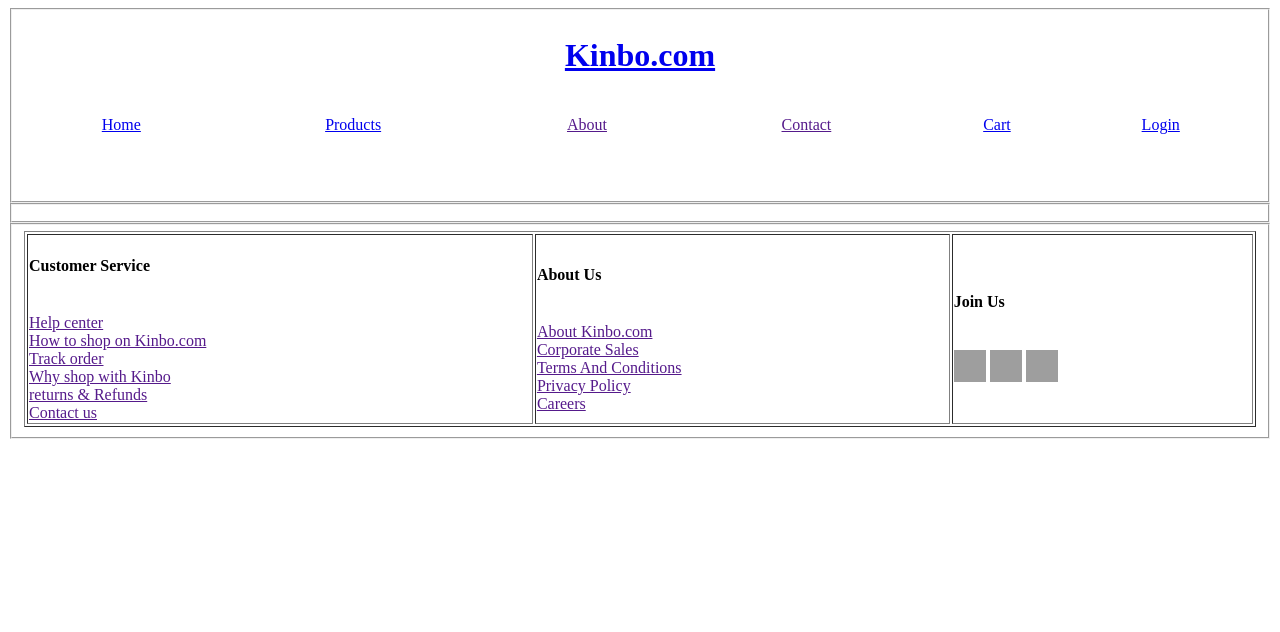
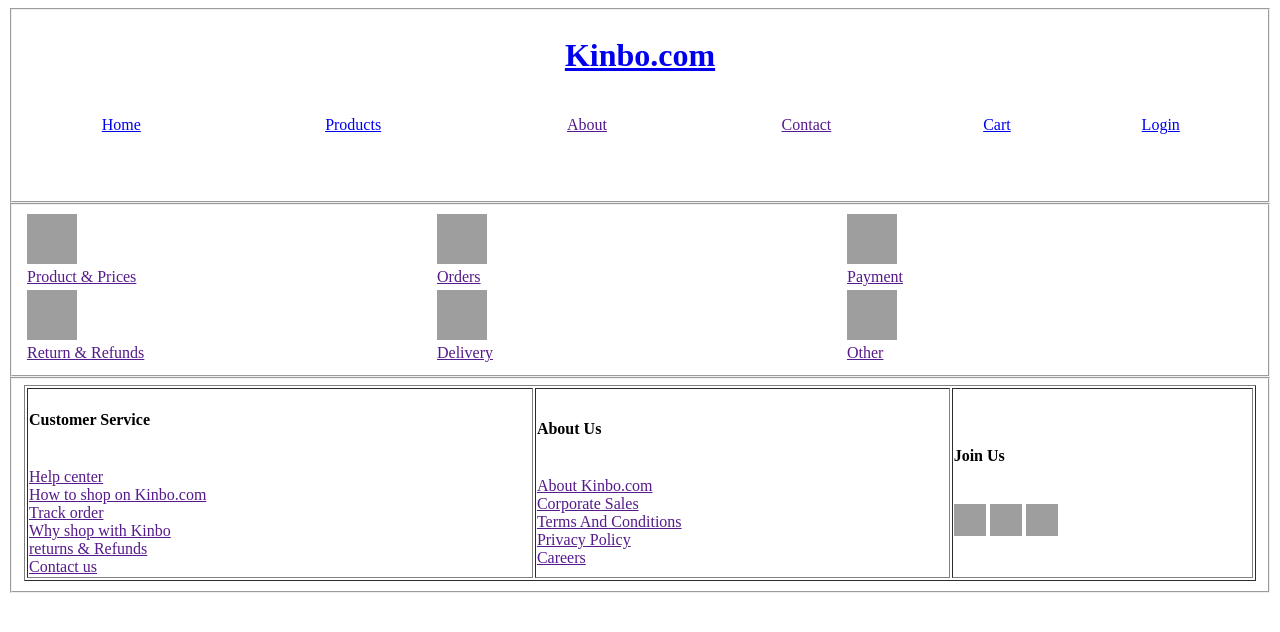
Before and after one commit to nirobshovon/kinbo.com, a PHP site: page /app/help.php in a window 1280 px wide. Shown: the top 632 px of the page. Run offline with PHP 8.4, Linux system fonts and the light colour scheme; grey boxes are pictures that could not be loaded.

Commit message:
help page bottom

```diff
--- a/app/help.php
+++ b/app/help.php
@@ -21,8 +21,56 @@
 				</table></br></br></br>
 				</fieldset>
 <fieldset>
+		<table  width="100%">
+			<tr>
+				<td width="33%">
+				<a><img width="50px" height="50px" src="C:\xampp\htdocs\kinbo.com\image\productprices.png"></img>
+				</a>
 
+				</br><a href="">Product & Prices</a>
+				</td>
 
+				<td width="33%">
+				<a><img width="50px" height="50px" src="C:\xampp\htdocs\kinbo.com\image\order.png"></img>
+				</a>
+
+				</br><a href="">Orders</a>
+				</td>
+
+				<td width="33%">
+				<a><img width="50px" height="50px" src="C:\xampp\htdocs\kinbo.com\image\payment.png"></img>
+				</a>
+
+				</br><a href="">Payment</a>
+				</td>
+
+			</tr>
+
+			<tr>
+				<td width="33%">
+				<a><img width="50px" height="50px" src="C:\xampp\htdocs\kinbo.com\image\Return.png"></img>
+				</a>
+
+				</br><a href="">Return & Refunds</a>
+				</td>
+
+				<td width="33%">
+				<a><img width="50px" height="50px" src="C:\xampp\htdocs\kinbo.com\image\Delivery.png"></img>
+				</a>
+
+				</br><a href="">Delivery</a>
+				</td>
+
+				<td width="33%">
+				<a><img width="50px" height="50px" src="C:\xampp\htdocs\kinbo.com\image\Other.png"></img>
+				</a>
+
+				</br><a href="">Other</a>
+				</td>
+
+			</tr>
+
+		</table>
 
 </fieldset>
 
```
Also changed, not shown: image/Delivery.png (added), image/Other.png (added), image/Return.png (added), image/order.png (added), image/payment.png (added), image/productprices.png (added).
